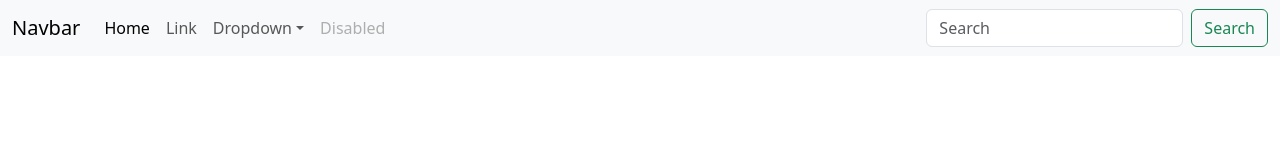
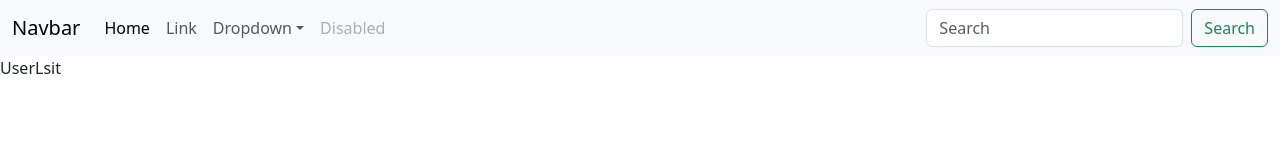
Before and after one commit to Rameeshakhan/RTK-app, a React (Vite) app: page / in a window 1280 px wide. Shown: the top 160 px of the page. Built offline with nearby package versions, Linux system fonts and the light colour scheme.

Commit message:
Routes Added

```diff
--- a/src/App.jsx
+++ b/src/App.jsx
@@ -1,6 +1,8 @@
 import { BrowserRouter, Route, Routes } from "react-router-dom"
 import NavigationBar from "./components/Navbar"
 import UserList from "./components/UserList"
+import AddUser from "./components/AddUser"
+import EditUser from "./components/EditUser"
 
 function App() {
   return (
@@ -8,7 +10,9 @@ function App() {
       <BrowserRouter>
         <NavigationBar />
         <Routes>
-          <Route path="/" component={<UserList />} />
+          <Route path="/" element={ <UserList/>} />
+          <Route path="/add" element={<AddUser/>} />
+          <Route path="/edit:id" element={<EditUser/>} />
         </Routes>
       </BrowserRouter>
     </>
```
